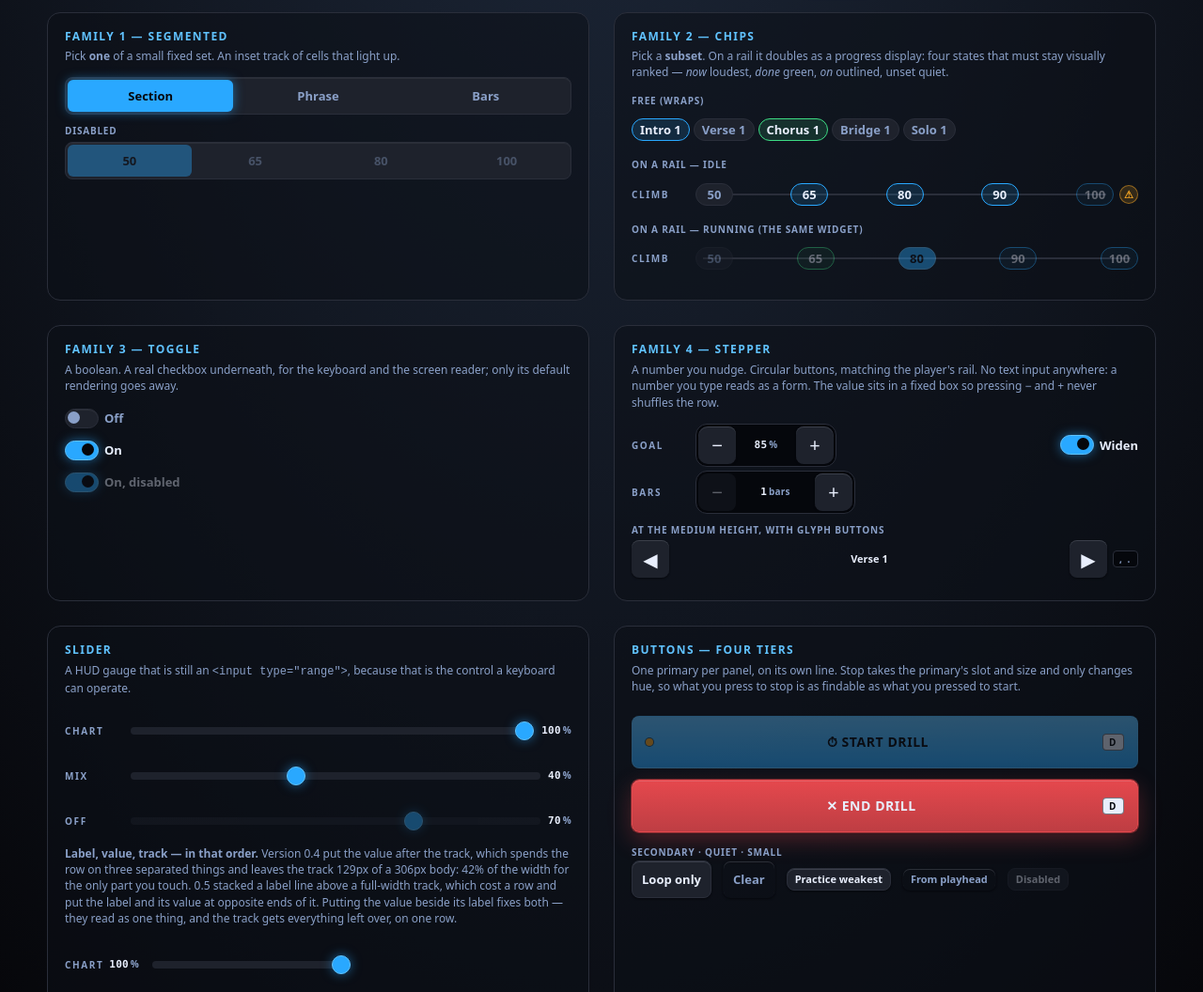
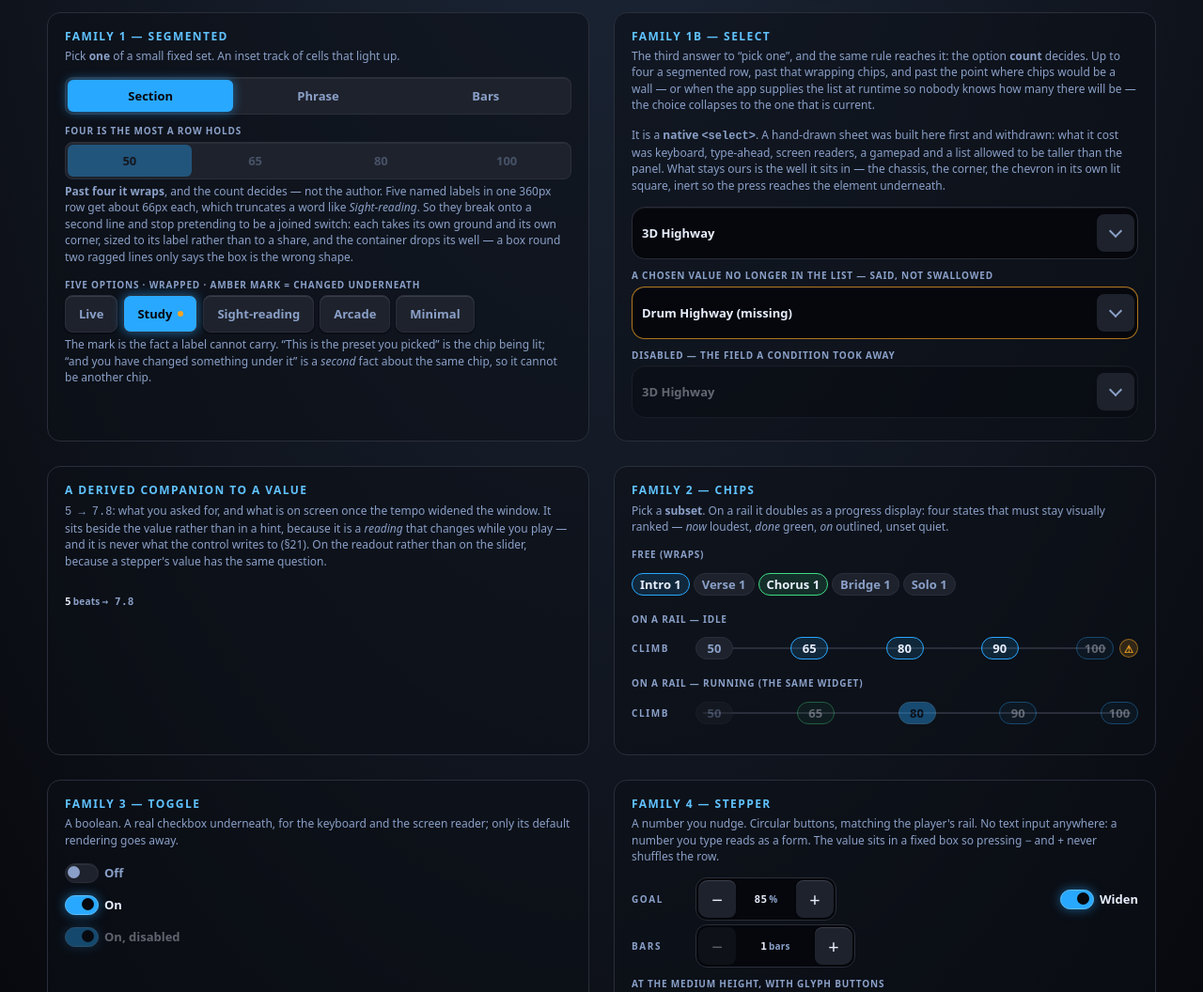
Before and after one commit to cracklydisc/feedBack-plugin-kit, a website: page assets/gallery.html in a window 1280 px wide. Shown: the part 420-1476 px from the top of the page at 94% size. Drawn offline with Linux system fonts and the light colour scheme.

Commit message:
docs(gallery): add the three new controls and correct its version
The wrapped pick with a marked chip, the select in its well (current, missing,
disabled), and a readout's derived companion.

```diff
--- a/assets/gallery.html
+++ b/assets/gallery.html
@@ -1,6 +1,6 @@
 <!DOCTYPE html>
 <!--
-  kit 0.2.0 — the component gallery.
+  kit 0.26.0 — the component gallery.
 
   Every component in every state, on one page, so the details get LOOKED at
   rather than guessed. It is also the proof for the two rules that are
@@ -149,7 +149,7 @@ body {
 
 <div class="g-bar">
     <strong>fee[dB]ack plugin kit</strong>
-    <span>0.2.0 — every component, every state</span>
+    <span>0.26.0 — every component, every state</span>
     <span style="flex:1 1 auto"></span>
     <button class="fbk-btn fbk-btn-small" onclick="document.body.classList.toggle('no-devices')">No devices</button>
     <button class="fbk-btn fbk-btn-small" onclick="document.body.classList.toggle('still')">Still</button>
@@ -201,19 +201,103 @@ body {
     track of cells that light up.</p>
     <div class="fbk-row">
         <div class="fbk-seg">
-            <button class="fbk-seg-btn fbk-on">Section</button>
-            <button class="fbk-seg-btn">Phrase</button>
-            <button class="fbk-seg-btn">Bars</button>
+            <button class="fbk-seg-btn fbk-on"><span class="fbk-seg-label">Section</span></button>
+            <button class="fbk-seg-btn"><span class="fbk-seg-label">Phrase</span></button>
+            <button class="fbk-seg-btn"><span class="fbk-seg-label">Bars</span></button>
         </div>
     </div>
-    <div class="g-tag">disabled</div>
+    <div class="g-tag">four is the most a row holds</div>
     <div class="fbk-row">
         <div class="fbk-seg">
-            <button class="fbk-seg-btn fbk-on" disabled>50</button>
-            <button class="fbk-seg-btn" disabled>65</button>
-            <button class="fbk-seg-btn" disabled>80</button>
-            <button class="fbk-seg-btn" disabled>100</button>
+            <button class="fbk-seg-btn fbk-on" disabled><span class="fbk-seg-label">50</span></button>
+            <button class="fbk-seg-btn" disabled><span class="fbk-seg-label">65</span></button>
+            <button class="fbk-seg-btn" disabled><span class="fbk-seg-label">80</span></button>
+            <button class="fbk-seg-btn" disabled><span class="fbk-seg-label">100</span></button>
         </div>
+    </div>
+
+    <p class="g-why"><strong>Past four it wraps</strong>, and the count decides
+    &mdash; not the author. Five named labels in one 360px row get about 66px
+    each, which truncates a word like <em>Sight-reading</em>. So they break onto
+    a second line and stop pretending to be a joined switch: each takes its own
+    ground and its own corner, sized to its label rather than to a share, and
+    the container drops its well &mdash; a box round two ragged lines only says
+    the box is the wrong shape.</p>
+    <div class="g-tag">five options &middot; wrapped &middot; amber mark = changed underneath</div>
+    <div class="fbk-row">
+        <div class="fbk-seg fbk-seg-wrap">
+            <button class="fbk-seg-btn"><span class="fbk-seg-label">Live</span></button>
+            <button class="fbk-seg-btn fbk-on"><span class="fbk-seg-label">Study</span><span class="fbk-seg-mark"></span></button>
+            <button class="fbk-seg-btn"><span class="fbk-seg-label">Sight-reading</span></button>
+            <button class="fbk-seg-btn"><span class="fbk-seg-label">Arcade</span></button>
+            <button class="fbk-seg-btn"><span class="fbk-seg-label">Minimal</span></button>
+        </div>
+    </div>
+    <p class="g-why">The mark is the fact a label cannot carry. &ldquo;This is
+    the preset you picked&rdquo; is the chip being lit; &ldquo;and you have
+    changed something under it&rdquo; is a <em>second</em> fact about the same
+    chip, so it cannot be another chip.</p>
+</section>
+
+<section class="g-card">
+    <h2>Family 1b &mdash; select</h2>
+    <p class="g-why">The third answer to &ldquo;pick one&rdquo;, and the same
+    rule reaches it: the option <strong>count</strong> decides. Up to four a
+    segmented row, past that wrapping chips, and past the point where chips
+    would be a wall &mdash; or when the app supplies the list at runtime so
+    nobody knows how many there will be &mdash; the choice collapses to the one
+    that is current.</p>
+    <p class="g-why">It is a <strong>native <code>&lt;select&gt;</code></strong>.
+    A hand-drawn sheet was built here first and withdrawn: what it cost was
+    keyboard, type-ahead, screen readers, a gamepad and a list allowed to be
+    taller than the panel. What stays ours is the well it sits in &mdash; the
+    chassis, the corner, the chevron in its own lit square, inert so the press
+    reaches the element underneath.</p>
+    <div class="fbk-row">
+        <div class="fbk-select">
+            <select class="fbk-select-input" aria-label="Board above the tab">
+                <option>3D Highway</option>
+                <option>Jumping Tab</option>
+                <option>Staff View</option>
+                <option>None (tab only)</option>
+            </select>
+            <span class="fbk-select-chevron"></span>
+        </div>
+    </div>
+    <div class="g-tag">a chosen value no longer in the list &mdash; said, not swallowed</div>
+    <div class="fbk-row">
+        <div class="fbk-select">
+            <select class="fbk-select-input" data-missing="true" aria-label="A board that was uninstalled">
+                <option>Drum Highway (missing)</option>
+            </select>
+            <span class="fbk-select-chevron"></span>
+        </div>
+    </div>
+    <div class="g-tag">disabled &mdash; the field a condition took away</div>
+    <div class="fbk-row">
+        <div class="fbk-select">
+            <select class="fbk-select-input" disabled aria-label="Not available while the tab turns pages">
+                <option>3D Highway</option>
+            </select>
+            <span class="fbk-select-chevron"></span>
+        </div>
+    </div>
+</section>
+
+<section class="g-card">
+    <h2>A derived companion to a value</h2>
+    <p class="g-why"><code>5 &rarr; 7.8</code>: what you asked for, and what is
+    on screen once the tempo widened the window. It sits beside the value
+    rather than in a hint, because it is a <em>reading</em> that changes while
+    you play &mdash; and it is never what the control writes to (&sect;21). On
+    the readout rather than on the slider, because a stepper's value has the
+    same question.</p>
+    <div class="fbk-row">
+        <span class="fbk-readout">
+            <span class="fbk-readout-value">5</span>
+            <span class="fbk-readout-unit">beats</span>
+            <span class="fbk-readout-aside">&rarr; 7.8</span>
+        </span>
     </div>
 </section>
 
@@ -549,8 +633,8 @@ body {
                     <span class="fbk-rack-aside">INTRO 1 · BEST 58%</span>
                     <div class="fbk-rack-header">
                         <div class="fbk-seg fbk-seg-header">
-                            <button class="fbk-seg-btn fbk-on">TIME</button>
-                            <button class="fbk-seg-btn">BARS</button>
+                            <button class="fbk-seg-btn fbk-on"><span class="fbk-seg-label">TIME</span></button>
+                            <button class="fbk-seg-btn"><span class="fbk-seg-label">BARS</span></button>
                         </div>
                     </div>
                 </div>
@@ -757,11 +841,11 @@ body {
                 <div class="fbk-section"><h4 class="fbk-section-title">Play at</h4><span class="fbk-section-rule"></span></div>
                 <div class="fbk-row">
                     <div class="fbk-seg">
-                        <button class="fbk-seg-btn">50</button>
-                        <button class="fbk-seg-btn">65</button>
-                        <button class="fbk-seg-btn">80</button>
-                        <button class="fbk-seg-btn">90</button>
-                        <button class="fbk-seg-btn fbk-on">100</button>
+                        <button class="fbk-seg-btn"><span class="fbk-seg-label">50</span></button>
+                        <button class="fbk-seg-btn"><span class="fbk-seg-label">65</span></button>
+                        <button class="fbk-seg-btn"><span class="fbk-seg-label">80</span></button>
+                        <button class="fbk-seg-btn"><span class="fbk-seg-label">90</span></button>
+                        <button class="fbk-seg-btn fbk-on"><span class="fbk-seg-label">100</span></button>
                     </div>
                 </div>
                 <div class="fbk-row fbk-slider-row">
```
Also changed, not shown: tests/kit.test.js (+12 -0 lines).
